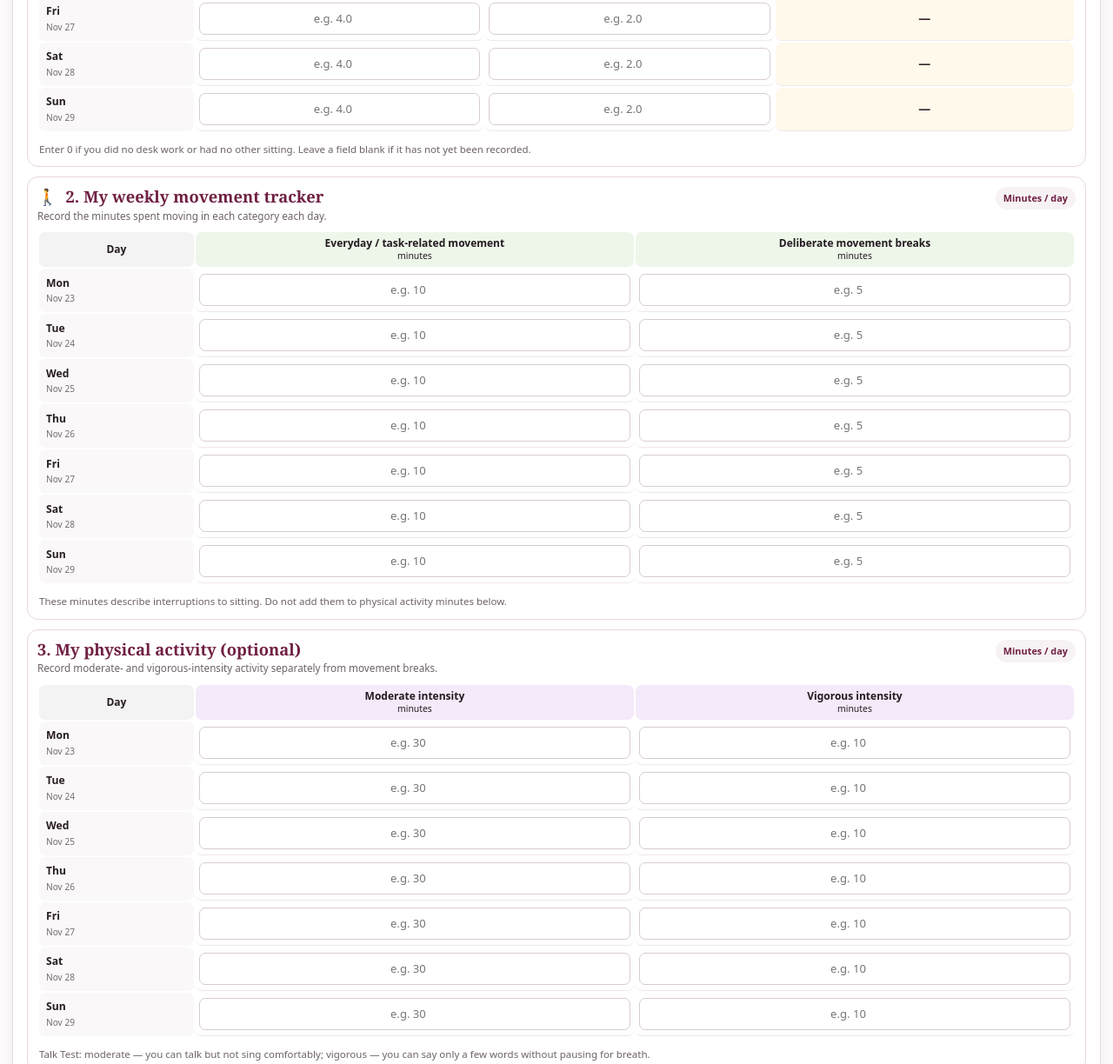
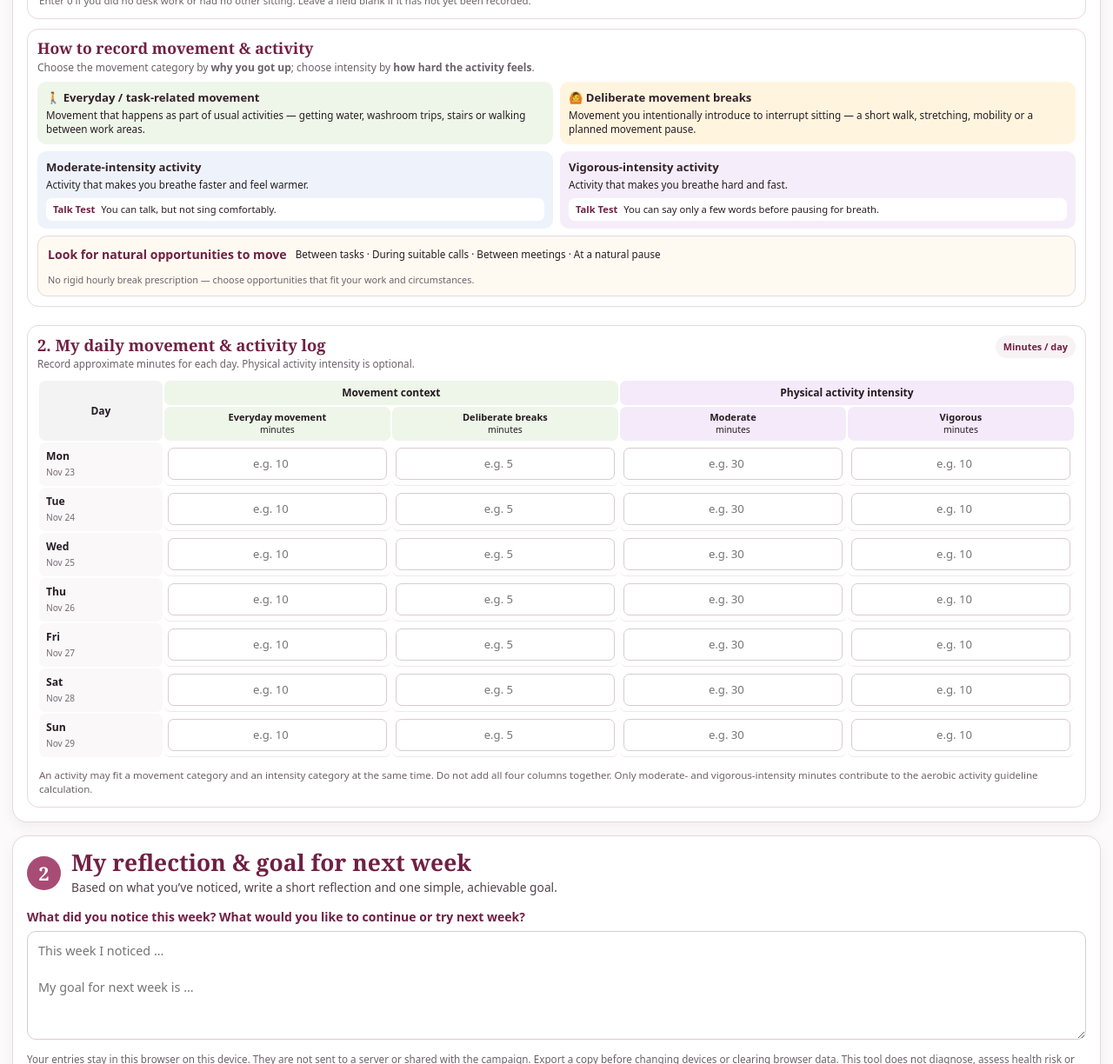
Before and after one commit to moizezzi3209/desk-work-wellness, a plain HTML site: page index.html in a window 1280 px wide. Shown: the part 1106-2330 px from the top of the page at 87% size. Drawn offline with Linux system fonts and the light colour scheme.

Commit message:
Add movement definitions and Talk Test guide before combined activity log

```diff
--- a/index.html
+++ b/index.html
@@ -240,6 +240,23 @@ footer{padding:0 0 24px;color:var(--muted);font-size:.75rem}
 }
 @media(max-width:380px){.guide-types{grid-template-columns:1fr}.stacked-table thead th{font-size:.62rem}.stacked-table td input{font-size:.68rem}}
 
+/* Condensed guide and single combined activity table */
+.sitting-instructions{border:1px solid var(--line);border-radius:10px;background:#fbf7f9;padding:9px 11px;margin:0 0 10px;font-size:.76rem;line-height:1.4}
+.activity-guide{border:1px solid var(--line);border-radius:13px;padding:11px;background:#fff;margin:0 0 10px}
+.activity-guide-heading h3{font:700 1.1rem/1.2 Georgia,serif;color:var(--plum);margin:0 0 3px}
+.activity-guide-heading p{font-size:.75rem;color:var(--muted);margin:0 0 8px}
+.activity-guide-grid{display:grid;grid-template-columns:1fr 1fr;gap:8px}
+.activity-guide-grid .guide-type{margin:0;padding:9px 10px;min-width:0}
+.activity-guide-grid .guide-type p{font-size:.73rem;line-height:1.35}
+.guide-type.moderate{background:#eef3fb}.guide-type.vigorous{background:#f5eefa}
+.talk-test{display:flex;gap:7px;align-items:flex-start;border-radius:7px;background:#fff;padding:6px 8px;margin-top:7px;font-size:.7rem;line-height:1.3}
+.talk-test b{color:var(--plum);white-space:nowrap}
+.guide-opportunities{margin-top:8px}
+.combined-activity-table{min-width:680px}
+.combined-activity-table thead tr:first-child th{padding:7px 3px}
+.combined-activity-table thead tr:nth-child(2) th{font-size:.69rem}
+@media(max-width:650px){.activity-guide-grid{grid-template-columns:1fr}.activity-guide{padding:9px}.combined-activity-table{min-width:620px}.sitting-instructions{font-size:.73rem}}
+
 </style>
 </head>
 <body>
@@ -329,29 +346,27 @@ footer{padding:0 0 24px;color:var(--muted);font-size:.75rem}
 
   <section class="section" id="record" aria-labelledby="recordTitle">
     <div class="section-head"><span class="step-number">1</span><div><h2 id="recordTitle">Record my week</h2><p>Record sitting first, then the movement that forms part of your day.</p></div><span class="week-range" id="weekRange" aria-label="Current tracking week"></span></div>
-    <div class="recording-guide" aria-label="Before you record">
-      <div class="guide-intro-card"><strong>Before you begin</strong><p><b>Sitting time:</b> enter hours per day. Record desk-work sitting and other sitting separately; the daily total is calculated for you. Sleep is not included.</p><p><b>Movement:</b> enter minutes. Record everyday movement and deliberate breaks separately. The same activity can fit either category depending on why you got up.</p></div>
-      <div class="guide-types">
-        <div class="guide-type everyday"><strong>🚶 Everyday / task-related movement</strong><p>Movement as part of usual activities — getting water, washroom trips, stairs or walking between work areas.</p></div>
-        <div class="guide-type breaks"><strong>🙆 Deliberate movement breaks</strong><p>Movement you intentionally introduce to interrupt sitting — a short walk, stretching, mobility or a planned movement pause.</p></div>
-      </div>
-      <div class="guide-opportunities"><strong>Look for natural opportunities to move</strong><span>Between tasks · During suitable calls · Between meetings · At a natural pause</span><small>There is no rigid hourly break prescription. Choose opportunities that fit your work and circumstances.</small></div>
-    </div>
+    <div class="sitting-instructions"><strong>Before you record sitting:</strong> Enter hours per day for desk-work sitting and other sitting separately. The daily total is calculated for you. Sleep is not included.</div>
     <div class="tracker-stack">
       <div class="table-card tracker-card sitting-tracker">
         <div class="tracker-card-head"><div><h3 class="table-title">▱ &nbsp;1. My weekly sitting tracker</h3><p>Enter your daily sitting time in <b>hours</b>.</p></div><span class="unit-tag">Hours / day</span></div>
         <div class="table-scroll"><table class="stacked-table" aria-label="Seven-day sitting time tracker"><colgroup><col style="width:15%"><col style="width:28%"><col style="width:28%"><col style="width:29%"></colgroup><thead><tr><th class="day-head">Day</th><th class="sitting-head">Desk-work sitting<small>hours</small></th><th class="sitting-head">Other sitting<small>hours</small></th><th class="total-head">Total sitting<small>hours</small></th></tr></thead><tbody id="sittingRows"></tbody></table></div>
         <p class="table-hint">Enter 0 if you did no desk work or had no other sitting. Leave a field blank if it has not yet been recorded.</p>
       </div>
-      <div class="table-card tracker-card movement-tracker">
-        <div class="tracker-card-head"><div><h3 class="table-title">🚶 &nbsp;2. My weekly movement tracker</h3><p>Record the minutes spent moving in each category each day.</p></div><span class="unit-tag">Minutes / day</span></div>
-        <div class="table-scroll"><table class="stacked-table" aria-label="Seven-day movement tracker"><colgroup><col style="width:15%"><col style="width:42.5%"><col style="width:42.5%"></colgroup><thead><tr><th class="day-head">Day</th><th class="movement-head">Everyday / task-related movement<small>minutes</small></th><th class="movement-head">Deliberate movement breaks<small>minutes</small></th></tr></thead><tbody id="movementRows"></tbody></table></div>
-        <p class="table-hint">These minutes describe interruptions to sitting. Do not add them to physical activity minutes below.</p>
+      <div class="activity-guide" aria-label="Guide to recording movement and activity">
+        <div class="activity-guide-heading"><h3>How to record movement &amp; activity</h3><p>Choose the movement category by <b>why you got up</b>; choose intensity by <b>how hard the activity feels</b>.</p></div>
+        <div class="activity-guide-grid">
+          <div class="guide-type everyday"><strong>🚶 Everyday / task-related movement</strong><p>Movement that happens as part of usual activities — getting water, washroom trips, stairs or walking between work areas.</p></div>
+          <div class="guide-type breaks"><strong>🙆 Deliberate movement breaks</strong><p>Movement you intentionally introduce to interrupt sitting — a short walk, stretching, mobility or a planned movement pause.</p></div>
+          <div class="guide-type moderate"><strong>Moderate-intensity activity</strong><p>Activity that makes you breathe faster and feel warmer.</p><div class="talk-test"><b>Talk Test</b><span>You can talk, but not sing comfortably.</span></div></div>
+          <div class="guide-type vigorous"><strong>Vigorous-intensity activity</strong><p>Activity that makes you breathe hard and fast.</p><div class="talk-test"><b>Talk Test</b><span>You can say only a few words before pausing for breath.</span></div></div>
+        </div>
+        <div class="guide-opportunities"><strong>Look for natural opportunities to move</strong><span>Between tasks · During suitable calls · Between meetings · At a natural pause</span><small>No rigid hourly break prescription — choose opportunities that fit your work and circumstances.</small></div>
       </div>
       <div class="table-card tracker-card activity-tracker">
-        <div class="tracker-card-head"><div><h3 class="table-title">3. My physical activity (optional)</h3><p>Record moderate- and vigorous-intensity activity separately from movement breaks.</p></div><span class="unit-tag">Minutes / day</span></div>
-        <div class="table-scroll"><table class="stacked-table" aria-label="Seven-day moderate and vigorous physical activity tracker"><colgroup><col style="width:15%"><col style="width:42.5%"><col style="width:42.5%"></colgroup><thead><tr><th class="day-head">Day</th><th class="activity-head">Moderate intensity<small>minutes</small></th><th class="activity-head">Vigorous intensity<small>minutes</small></th></tr></thead><tbody id="activityRows"></tbody></table></div>
-        <p class="table-hint">Talk Test: moderate — you can talk but not sing comfortably; vigorous — you can say only a few words without pausing for breath.</p>
+        <div class="tracker-card-head"><div><h3 class="table-title">2. My daily movement &amp; activity log</h3><p>Record approximate minutes for each day. Physical activity intensity is optional.</p></div><span class="unit-tag">Minutes / day</span></div>
+        <div class="table-scroll"><table class="stacked-table combined-activity-table" aria-label="Seven-day daily movement and physical activity log"><colgroup><col style="width:12%"><col style="width:22%"><col style="width:22%"><col style="width:22%"><col style="width:22%"></colgroup><thead><tr><th class="day-head" rowspan="2">Day</th><th class="movement-group" colspan="2">Movement context</th><th class="activity-group" colspan="2">Physical activity intensity</th></tr><tr><th class="movement-head">Everyday movement<small>minutes</small></th><th class="movement-head">Deliberate breaks<small>minutes</small></th><th class="activity-head">Moderate<small>minutes</small></th><th class="activity-head">Vigorous<small>minutes</small></th></tr></thead><tbody id="activityRows"></tbody></table></div>
+        <p class="table-hint">An activity may fit a movement category and an intensity category at the same time. Do not add all four columns together. Only moderate- and vigorous-intensity minutes contribute to the aerobic activity guideline calculation.</p>
       </div>
     </div>
   </section>
@@ -391,8 +406,7 @@ function renderWeekRange(){const first=weekDate,last=plus(weekDate,6);const fmt=
 function renderRows(){
  const configs=[
   {id:'sittingRows',fields:[['work','e.g. 4.0','Desk-work sitting hours'],['other','e.g. 2.0','Other sitting hours']]},
-  {id:'movementRows',fields:[['everyday','e.g. 10','Everyday movement minutes'],['breaks','e.g. 5','Deliberate movement break minutes']]},
-  {id:'activityRows',fields:[['moderate','e.g. 30','Moderate-intensity activity minutes'],['vigorous','e.g. 10','Vigorous-intensity activity minutes']]}
+  {id:'activityRows',fields:[['everyday','e.g. 10','Everyday movement minutes'],['breaks','e.g. 5','Deliberate movement break minutes'],['moderate','e.g. 30','Moderate-intensity activity minutes'],['vigorous','e.g. 10','Vigorous-intensity activity minutes']]}
  ];
  configs.forEach(cfg=>{const body=$(cfg.id);body.innerHTML='';DAYS.forEach((day,i)=>{const date=plus(weekDate,i),label=date.toLocaleDateString(undefined,{day:'numeric',month:'short'});const tr=document.createElement('tr');tr.innerHTML='<th scope="row">'+day+'<br><small style="font-weight:500;color:#776b72">'+label+'</small></th>'+cfg.fields.map(f=>cell(i,f[0],f[1],f[2])).join('')+(cfg.id==='sittingRows'?'<td class="total-cell" id="total'+i+'">—</td>':'');body.appendChild(tr);});});
 }
```
